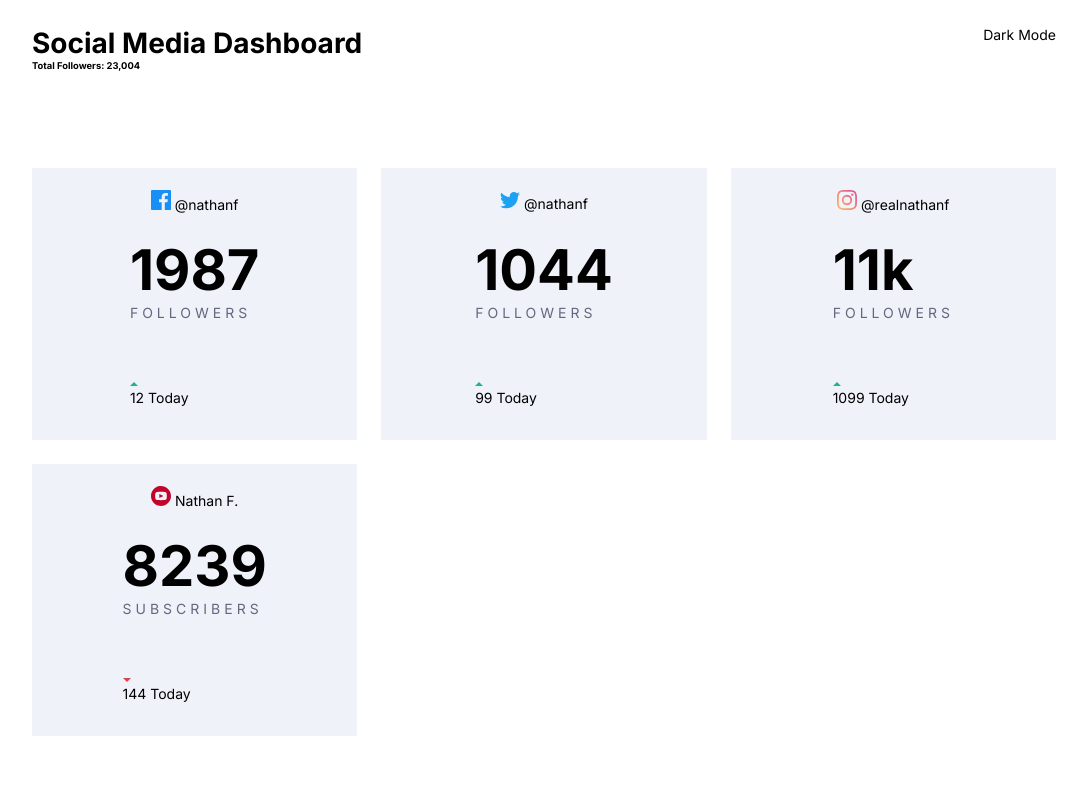
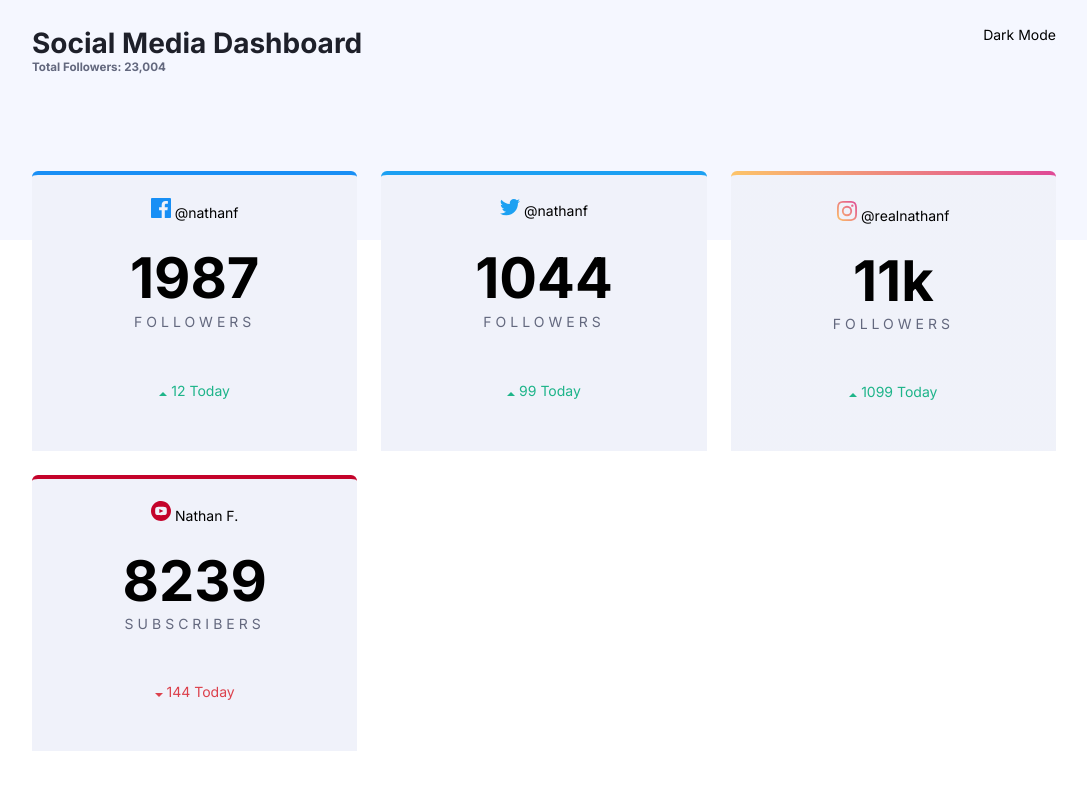
Before and after one commit to C0dras1/social-media-dash, a plain HTML site: page index.html in a window 1280 px wide. Shown: the top 794 px of the page, without its empty margins (96-1183 px from the left). Drawn offline with Linux system fonts and the light colour scheme.

Commit message:
instagram border

```diff
--- a/index.html
+++ b/index.html
@@ -14,7 +14,7 @@
     <!-- first row:: header and toggler -->
     <div class="header">
       <h1>Social Media Dashboard</h1>
-      <h6>Total Followers: 23,004</h6>
+      <h5>Total Followers: 23,004</h5>
     </div>
     <div class="toggle">
       Dark Mode
@@ -29,8 +29,8 @@
         <h2 class="SM-number">1987</h2>
         <p class="followers">Followers</p>
         <div class="daily-number">
-          <img src="images/icon-up.svg" alt="down-icon"/>
-          <p>12 Today</p>
+          <img src="images/icon-up.svg" alt="down-icon" />
+          <span>12 Today</span>
         </div>
       </div>
 
@@ -43,11 +43,11 @@
         <p class="followers">Followers</p>
         <div class="daily-number">
           <img src="images/icon-up.svg" alt="down-icon"/>
-          <p>99 Today</p>
+          <span>99 Today</span>
         </div>
       </div>
 
-      <div class="card insta">
+      <div class="card instagram">
         <div class="tag">
           <img class="SM-icon" src="images/icon-instagram.svg" alt="instagram-icon" />
           <span>@realnathanf</span>
@@ -56,7 +56,7 @@
         <p class="followers">Followers</p>
         <div class="daily-number">
           <img src="images/icon-up.svg" alt="down-icon"/>
-          <p>1099 Today</p>
+          <span>1099 Today</span>
         </div>
       </div>
 
@@ -68,8 +68,8 @@
         <h2 class="SM-number">8239</h2>
         <p class="followers">Subscribers</p>
         <div class="daily-number">
-          <img src="images/icon-down.svg" alt="down-icon"/>
-          <p>144 Today</p>
+          <img src="images/icon-down.svg" alt="down-icon" />
+          <span class="down-icon">144 Today</span>
         </div>
       </div>
     </div>
--- a/style.css
+++ b/style.css
@@ -1,10 +1,4 @@
 @import url('https://fonts.googleapis.com/css2?family=Inter:wght@400;700&display=swap');
-
-* {
-  padding: 0;
-  margin: 0;
-  box-sizing: border-box;
-}
 
 :root {
   --Lime-Green: hsl(163, 72%, 41%);
@@ -12,12 +6,12 @@
 
   --Facebook: hsl(208, 92%, 53%);
   --Twitter: hsl(203, 89%, 53%);
-  --Instagram: linear gradient hsl(37, 97%, 70%) to hsl(329, 70%, 58%);
+  --Instagram: linear-gradient(to right, hsl(37, 97%, 70%), hsl(329, 70%, 58%));
   --Youtube: hsl(348, 97%, 39%);
 
 
   /* DARK THEME */
-  --DT-toggle: linear gradient hsl(210, 78%, 56%) to hsl(146, 68%, 55%);
+  --DT-toggle: linear-gradient(hsl(210, 78%, 56%), hsl(146, 68%, 55%));
   --DT-BG: hsl(230, 17%, 14%);
   --DT-Top-BG-Pattern: hsl(232, 19%, 15%);
   --DT-Card-BG: hsl(228, 28%, 20%);
@@ -33,10 +27,26 @@
   --LT-text-blue: hsl(230, 17%, 14%);
 }
 
+* {
+  padding: 0;
+  margin: 0;
+  box-sizing: border-box;
+}
+
 body {
   font-family: 'Inter', sans-serif;
   font-size: 14px;
   overflow-x: hidden;
+  background-color: var(--LT-BG);
+}
+
+body::before {
+  height: 30vh;
+  width: 100%;
+  background-color: var(--LT-BG-pattern);
+  z-index: -2;
+  content: '';
+  position: absolute;
 }
 /* MAIN GRID SET-UP */
 .container {
@@ -81,6 +91,15 @@ body {
   grid-gap: 1.5rem;
 }
 
+/* Header STYLES */
+.header h1 {
+  color: var(--LT-text-blue);
+}
+
+.header h5 {
+  color: var(--LT-text-gray);
+}
+
 /* CARD AND ELEMENTS STYLING */
 .card {
   background-color: var(--LT-Card-BG);
@@ -90,6 +109,38 @@ body {
   width: 100%;
 }
 
+.facebook {
+  border-top: 4px solid var(--Facebook);
+  border-top-left-radius: 6px;
+  border-top-right-radius: 6px;
+}
+
+.twitter {
+  border-top: 4px solid var(--Twitter);
+  border-top-left-radius: 6px;
+  border-top-right-radius: 6px;
+}
+
+/* This was the best way I could find to get the instagram linear gradient to work as a border */
+.instagram {
+  border-top-left-radius: 6px;
+  border-top-right-radius: 6px;
+  padding: 4px 0 0 0;
+  border-top: 4px solid transparent;
+  background:
+    linear-gradient(to right, var(--LT-Card-BG), var(--LT-Card-BG)),
+    var(--Instagram);
+  background-clip: padding-box, border-box;
+  background-origin: padding-box, border-box;
+}
+
+
+.youtube {
+  border-top: 4px solid var(--Youtube);
+  border-top-left-radius: 6px;
+  border-top-right-radius: 6px;
+}
+
 .tag {
   justify-self: center;
   align-self: center;
@@ -97,13 +148,24 @@ body {
 
 .SM-number {
   font-size: 3.5rem;
+  justify-self: center;
 }
 
 .followers {
   align-self: start;
   text-transform: uppercase;
   letter-spacing: 4px;
-  color: var(--LT-text-gray)
+  color: var(--LT-text-gray);
+  justify-self: center;
+}
+
+.daily-number {
+  justify-self: center;
+  color: var(--Lime-Green);
+}
+
+.daily-number .down-icon {
+  color: var(--Bright-Red);
 }
 
 
```
